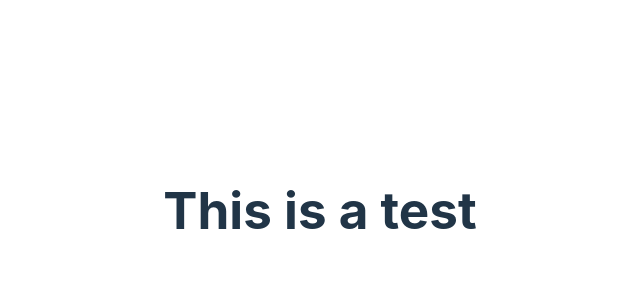
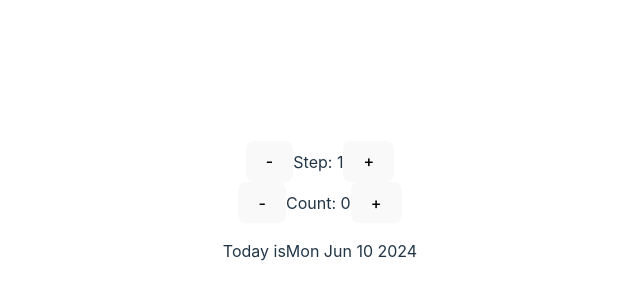
Before and after one commit to henryarpon/react-practice, a React (Vite) app: page / in a window 1280 px wide. Shown: the part 190-490 px from the top of the page, without its empty margins (320-960 px from the left). Built offline with nearby package versions, Linux system fonts and the light colour scheme.

Commit message:
date counter version 1

```diff
--- a/src/App.jsx
+++ b/src/App.jsx
@@ -1,12 +1,14 @@
+import Counter from './components/Counter';
 import './App.css'
 
 function App() {
 
+
 	return (
-		<>
-			<h1>This is a test</h1>
-		</>
+		<div>
+			<Counter />
+		</div>
 	)
 }
 
-export default App
+export default App;
--- /dev/null
+++ b/src/components/Counter.jsx
@@ -0,0 +1,56 @@
+import { useState } from "react";
+
+
+function Counter() {
+    const [ step, setStep ] = useState(1);
+    const [ count, setCount ] = useState(0);
+
+    function stepDecrement() {
+        setStep( step => step - 1);
+    }
+
+    function stepIncrement() {
+        setStep( step => step + 1);
+    }
+
+    function decrement() {
+        setCount( count => count - step);
+    }
+
+    function increment() {
+        setCount( count => count + step);
+    }
+
+    const date = new Date("June 10 2024");
+    date.setDate(date.getDate() + count);
+
+    return (
+        <>
+            <div className="container">
+                <button onClick={stepDecrement}>-</button>
+                <span>Step: {step}</span>
+                <button onClick={stepIncrement}>+</button>
+            </div>
+
+            <div className="container">
+                <button onClick={decrement}>-</button>
+                <span>Count: {count}</span>
+                <button onClick={increment}>+</button>
+            </div>
+
+            {/* { count === 0 ? <p>Today is {date.toDateString()}</p> : <p>{count} day/s from today is {date.toDateString()}</p>} */}
+
+            {/* <p>
+                <span>{ count === 0 ? <p>Today is </p> : count > 0 ? <p> {count} day/s from today is </p> : <p>{ Math.abs(count) } day/s ago is </p>}</span><span>{date.toDateString()}</span>
+            </p>  */}
+            <p>
+    <span>{count === 0 ? 'Today is' : count > 0 ? `${count} day/s from today is` : `${Math.abs(count)} day/s ago is`}</span>
+    <span>{date.toDateString()}</span>
+</p>
+
+        </>
+
+    )
+}
+
+export default Counter;
```
